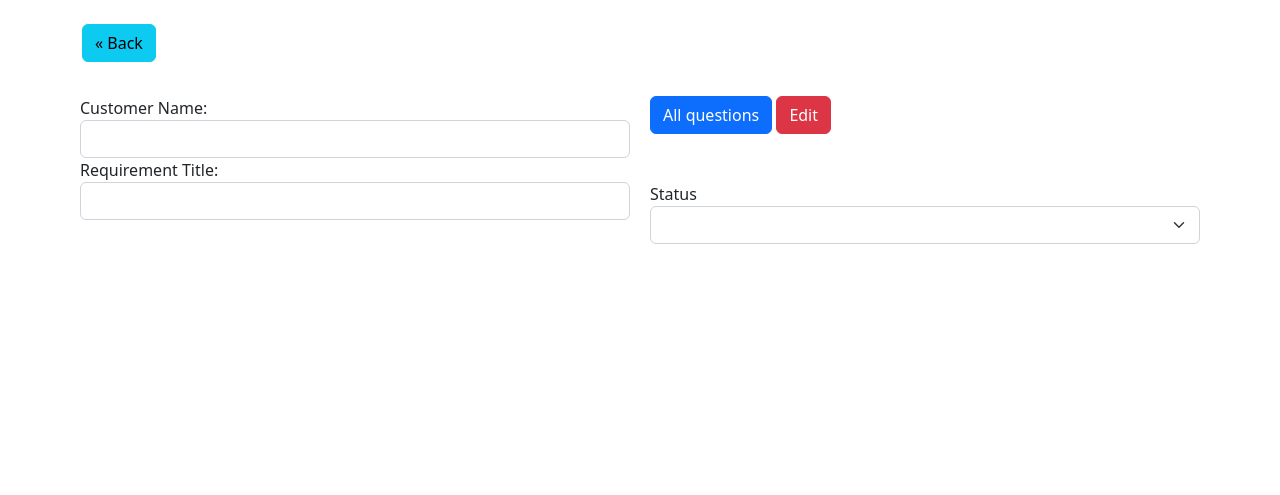
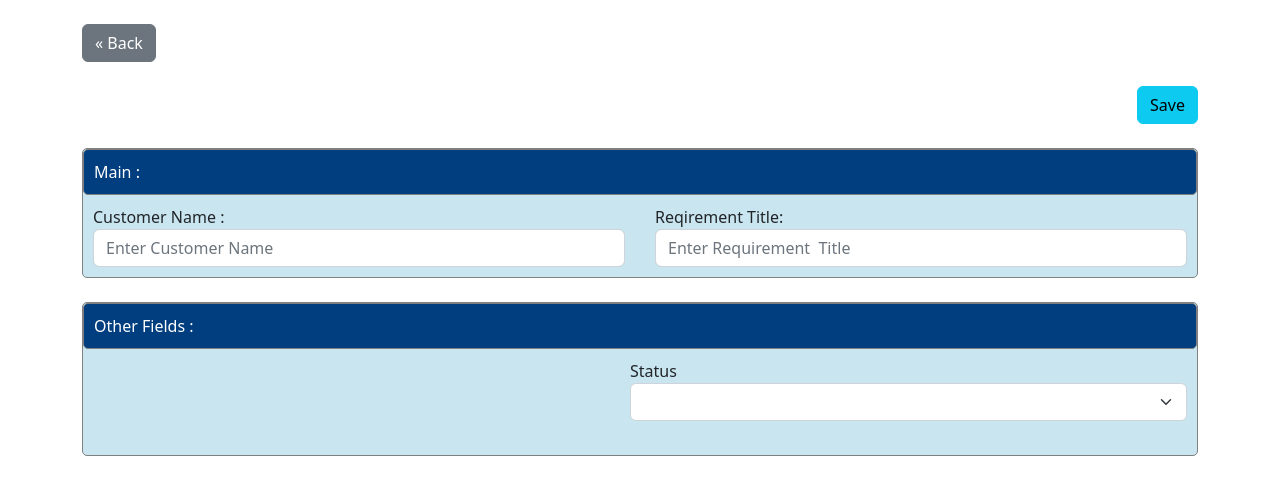
Before and after one commit to kheraananya/mywebsite, a Python web app: template TicketDemo/website/templates/edit_ticket.html in a window 1280 px wide. Shown: the part 40-535 px from the top of the page. Run offline with Jinja, Linux system fonts and the light colour scheme; the template is opened without the code that fills it, so the values that code supplies are empty; some libraries are stand-ins or nearby versions.

Commit message:
Edit_ticket , Create_Ticket, Est.Fields , Master Setup

```diff
--- a/TicketDemo/website/templates/edit_ticket.html
+++ b/TicketDemo/website/templates/edit_ticket.html
@@ -2,11 +2,13 @@
 {% block title %} Edit Ticket {% endblock %}
 {% block content %}
 <br>
-<div align="left"><button onclick="javascript:history.back()" class="btn btn-info">&laquo; Back</button></div>
+<div align="left"><button onclick="javascript:history.back()" class="btn btn-secondary">&laquo; Back</button></div>
+
 <br>
+
 <form method='POST'>
 
-    <div class="row">
+    <!--<div class="row">
         <div class="column" style="float: left;
         width: 50%;
         padding: 10px;
@@ -26,6 +28,40 @@
                 <button class="btn btn-danger">Edit</button>
             </div>
             <br>
+        -->
+    <div align="right"><button class="btn btn-info"> Save</button></div>
+    <br>
+    <div style="border: 1px solid grey; border-radius: 5px; background-color: #C9E5EF;">
+        <div style="border : 1px solid grey ;color: white; border-radius: 5px; background-color: #003E7F; padding:10px">
+            Main :
+        </div>
+        <div class="form-group" class="grid-container" style="display: grid;
+        grid-template-columns: auto auto ; grid-gap: 30px; padding: 10px;">
+            <div><label for="custname">Customer Name :</label>
+                <input type="text" name="custname" placeholder="Enter Customer Name "
+                    class="form-control name_list" />
+
+            </div>
+
+            <div>
+                <label for="title">Reqirement Title:</label>
+                <input type="text" name="title" placeholder="Enter Requirement  Title"
+                    class="form-control name_list" />
+
+            </div>
+
+        </div>
+    </div>
+    <br>
+    <div>
+        <div style="border: 1px solid grey; border-radius: 5px; background-color: #C9E5EF;">
+            <div
+                style="border : 1px solid grey ;color: white; border-radius: 5px; background-color: #003E7F; padding:10px">
+                Other Fields :
+            </div>
+            <div class="form-group" class="grid-container" style="display: grid;
+            grid-template-columns: auto auto ; grid-gap: 30px; padding: 10px; ">
+                <div>
                     {% for ticketquestionmap in ticketquestionmaps %}
                     {% for question in questions %}
                     {% if question.id == ticketquestionmap.question_id %}
@@ -35,7 +71,8 @@
                     {% endif %}
                     {% endfor %}
                     {% endfor %}
-         <br>
+                </div>
+                <div>
                     {% if user.usertype != "reporter" %}
                     <label for="status">Status</label>
                     <select class="form-select" id="status" name="status">
@@ -43,7 +80,7 @@
                         <option value="{{status.status}}">{{status.status}}</option>
                         {% endfor %}
                     </select>
-            <br>
+
                     {% for ticketeffortmap in ticketeffortmaps %}
                     {% for effort in efforts %}
                     {% if effort.id == ticketeffortmap.effort_id %}
@@ -56,7 +93,17 @@
                     {% endfor %}
                     {% endfor %}
                     {% endif %}
+                </div>
+            </div>
             <br>
+
+        </div>
+    </div>
+
+
+
+    <br>
+
     </div>
 
     </div>
```
Also changed, not shown: TicketDemo/website/templates/create_ticket.html (+41 -33 lines), TicketDemo/website/templates/estimate_details.html (+19 -14 lines), TicketDemo/website/templates/master_alert.html (+6 -8 lines). Lines whose indentation alone changed are shown as unchanged.
